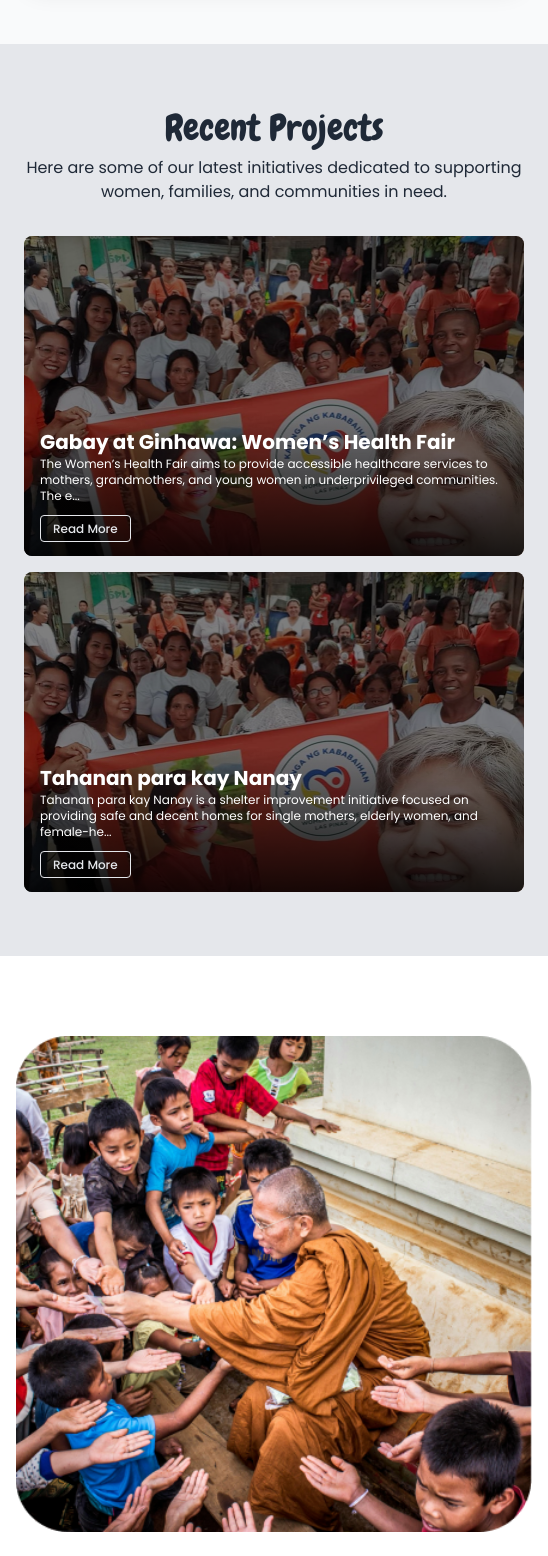
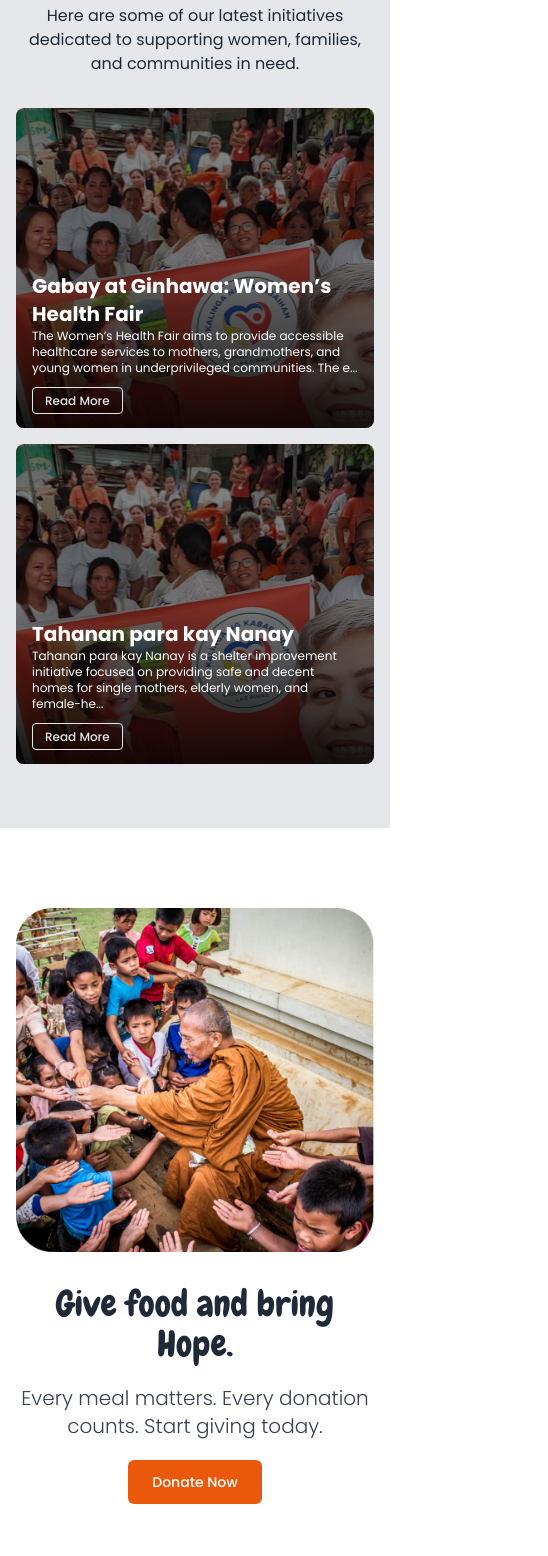
Before and after one commit to ItsMeJosue0021/web, a React (Vite) app: page / in a window 390 px wide. Shown: the part 912-2468 px from the top of the page, 548 px wide, since content can reach past the window. Built offline with nearby package versions, Linux system fonts and the light colour scheme.

Commit message:
updates on home page

```diff
--- a/src/pages/Home.jsx
+++ b/src/pages/Home.jsx
@@ -38,7 +38,7 @@ const Home = () => {
 
   return (
     // <div className="w-screen bg-gray-50 min-h-screen">
-    <div className="w-full md:w-screen bg-gray-50 min-h-screen overflow-x-hidden">
+    <div className="w-full bg-gray-50 min-h-screen overflow-x-hidden">
 
       <Header />
 
@@ -71,12 +71,12 @@ const Home = () => {
 
             {/* Slider */}
             <div className="px-5">
-               <div className="relative w-full h-[450px] mx-auto overflow-hidden rounded-3xl shadow-xl">
+               <div className="relative w-full h-[250px] sm:h-[350px] md:h-[450px] mx-auto overflow-hidden rounded-3xl shadow-xl">
                   <div className="relative">
                     <img
                       src={images[currentIndex].src}
                       alt={`Slide ${currentIndex + 1}`}
-                      className="w-full md:w-[1200px] h-[600px] rounded-3xl object-cover transition-transform duration-500 ease-in-out"
+                      className="w-full md:w-[1200px] h-[250px] sm:h-[350px] md:h-[600px] rounded-3xl object-cover transition-transform duration-500 ease-in-out"
                     />
                     <div className="absolute inset-0 bg-black bg-opacity-50 rounded-3xl"></div>
                     <div className="absolute inset-0 flex justify-center items-center text-white text-3xl font-bold text-center px-5">
@@ -125,12 +125,12 @@ const Home = () => {
             <p className="text-center text-gray-800">Here are some of our latest initiatives dedicated to supporting women, families, and communities in need.</p>
           </div>
 
-          <div className="w-full flex items-center justify-center flex-wrap gap-4 px-2">
+          <div className="w-full flex items-center justify-center flex-wrap gap-4">
             {projects.slice(0, 2).map((project, index) => (
               <div
                 key={index}
                 data-aos="fade-down"
-                className="relative w-[500px] h-80 rounded-lg overflow-hidden group"
+                className="relative w-full md:w-[500px] h-80 rounded-lg overflow-hidden group"
               >
                 <img
                   src={activity1}
@@ -167,10 +167,10 @@ const Home = () => {
           <div className="flex flex-col md:flex-row items-center justify-center gap-8">
             <img src={donateNowImg} alt="img" className="w-full h-auto md:w-[500px]" />
             <div className="flex flex-col items-center md:items-start gap-5">
-              <p className="text-6xl text-gray-800 font-bold chewy text-center md:text-left">
+              <p className="text-4xl text-gray-800 font-bold chewy text-center md:text-left">
                 Give food and bring Hope.
               </p>
-              <p className="text-3xl text-gray-700 font-light text-center md:text-left">
+              <p className="text-xl text-gray-700 font-light text-center md:text-left">
                 Every meal matters. Every donation counts. Start giving today.
               </p>
               <Link
```
